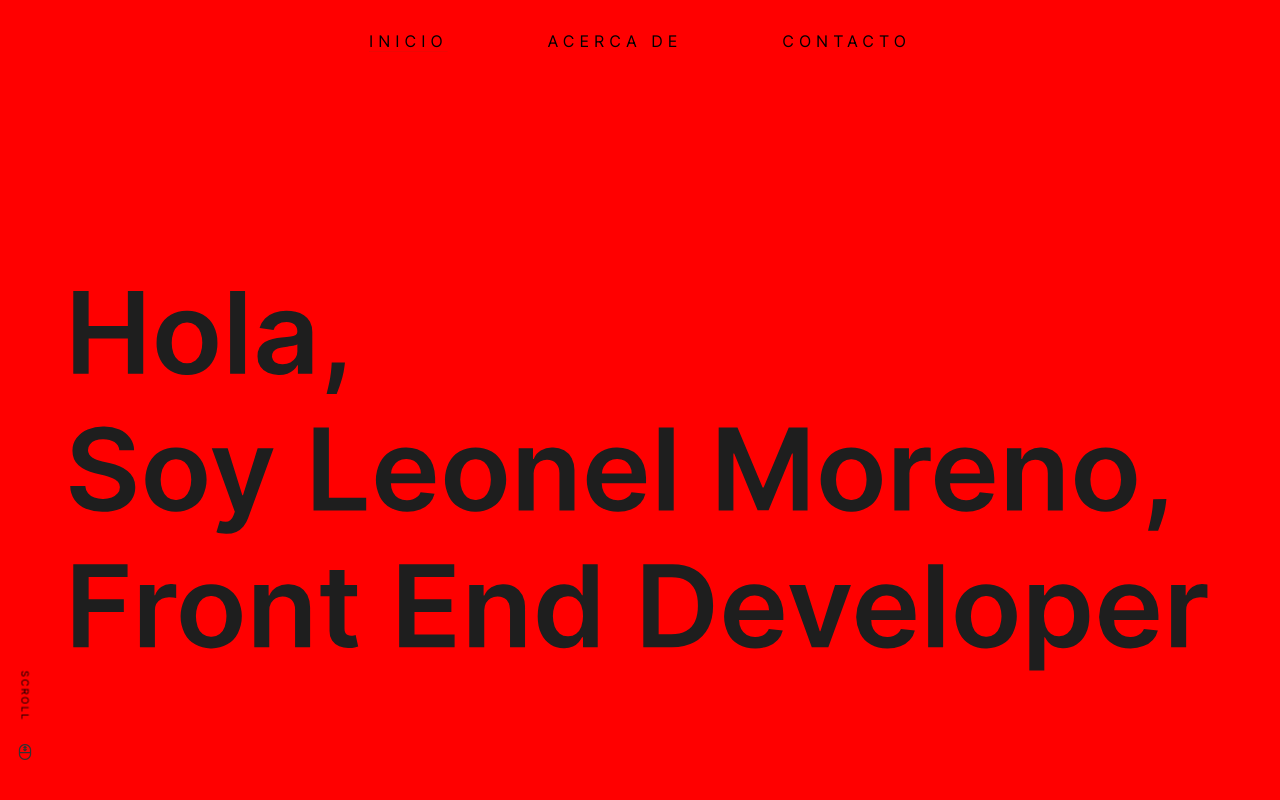
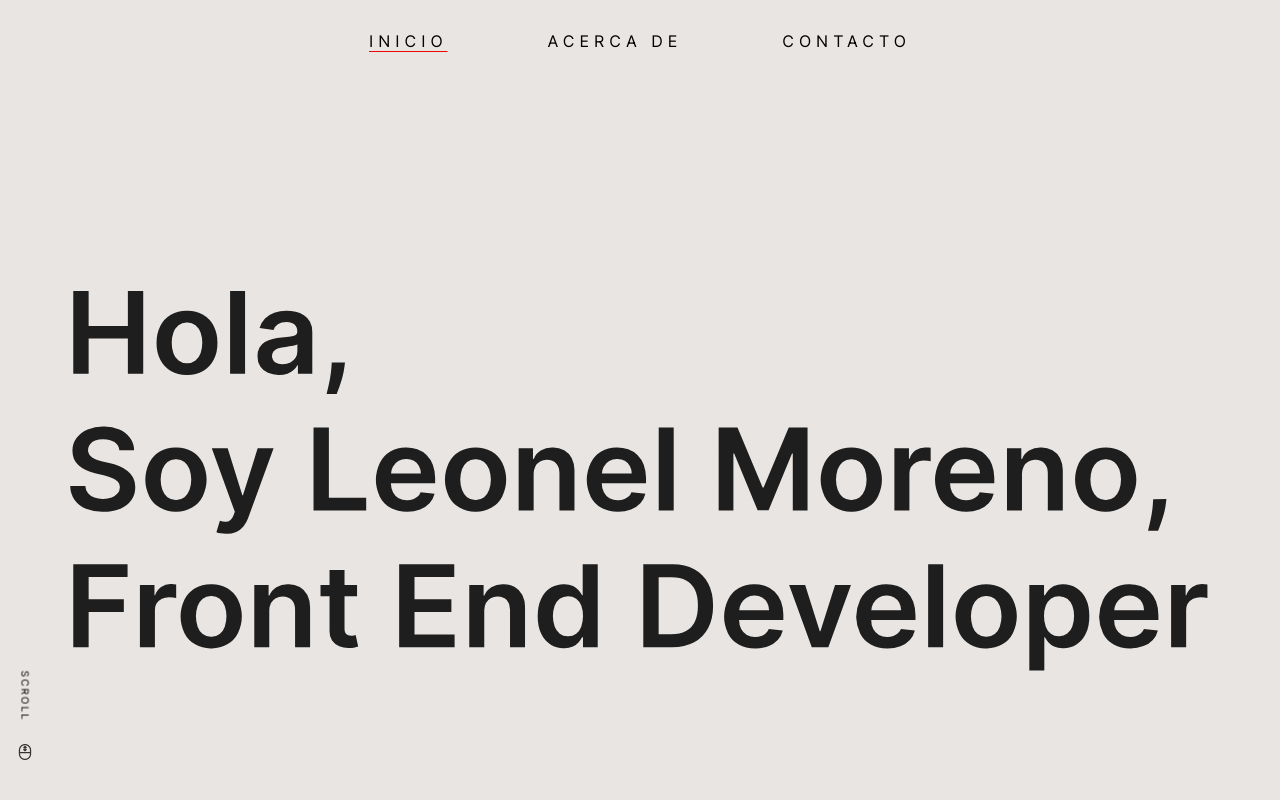
Before and after one commit to leomoreno99/leomoreno-portfolio, a React (Create React App) app: page / in a window 1280 px wide. Shown: the top 800 px of the page. Built offline with nearby package versions, Linux system fonts and the light colour scheme.

Commit message:
prueba finalizada

```diff
--- a/src/styles/GlobalStyle.js
+++ b/src/styles/GlobalStyle.js
@@ -14,7 +14,7 @@ const GlobalStyles = createGlobalStyle`
 
   :root{
     --deep-dark: #1E1E1E;
-    --beige: red;
+    --beige: #E8E5E2;
     --orange: #EB0805;
     --black: black;
     --white: white;
```
